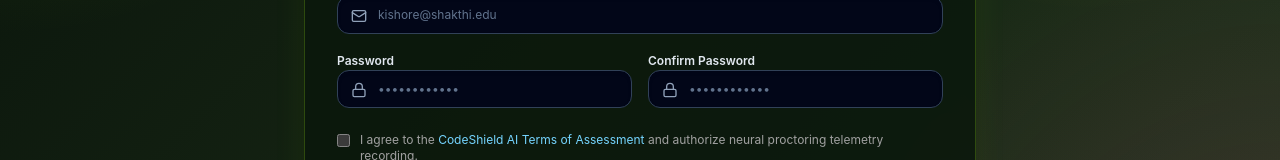
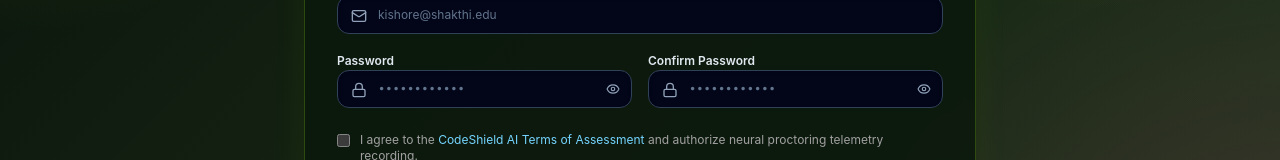
Before and after one commit to kishores2529cse-svg/System-monitoring-, a React (Vite) app in the folder frontend/: page /register in a window 1280 px wide. Shown: the part 417-577 px from the top of the page. Built offline with nearby package versions, Linux system fonts and the light colour scheme; no server answers.

Commit message:
feat: add eye visibility toggle to password input fields

```diff
--- a/frontend/src/components/monitoring/ExamPasswordGateModal.tsx
+++ b/frontend/src/components/monitoring/ExamPasswordGateModal.tsx
@@ -1,5 +1,5 @@
 import React, { useState } from 'react';
-import { Lock, KeyRound, ShieldAlert, ArrowRight, LogOut } from 'lucide-react';
+import { Lock, KeyRound, ShieldAlert, ArrowRight, LogOut, Eye, EyeOff } from 'lucide-react';
 import { useNavigate } from 'react-router-dom';
 import { api } from '../../api/client';
 
@@ -11,6 +11,7 @@ interface ExamPasswordGateModalProps {
 export const ExamPasswordGateModal: React.FC<ExamPasswordGateModalProps> = ({ isOpen, onSuccess }) => {
   const navigate = useNavigate();
   const [password, setPassword] = useState<string>('');
+  const [showPassword, setShowPassword] = useState<boolean>(false);
   const [error, setError] = useState<string>('');
   const [loading, setLoading] = useState<boolean>(false);
 
@@ -62,8 +63,9 @@ export const ExamPasswordGateModal: React.FC<ExamPasswordGateModalProps> = ({ is
               <KeyRound className="h-3.5 w-3.5 text-[#7CFF4D]" />
               Exam Access Passcode
             </label>
+            <div className="relative">
               <input
-              type="password"
+                type={showPassword ? 'text' : 'password'}
                 autoFocus
                 value={password}
                 onChange={(e) => {
@@ -71,8 +73,18 @@ export const ExamPasswordGateModal: React.FC<ExamPasswordGateModalProps> = ({ is
                   if (error) setError('');
                 }}
                 placeholder="Enter exam password..."
-              className="w-full rounded-xl border border-white/15 bg-black/50 px-4 py-3 text-sm font-mono text-white placeholder-slate-500 outline-none focus:border-[#7CFF4D] transition"
+                className="w-full rounded-xl border border-white/15 bg-black/50 pl-4 pr-11 py-3 text-sm font-mono text-white placeholder-slate-500 outline-none focus:border-[#7CFF4D] transition"
               />
+              <button
+                type="button"
+                onClick={() => setShowPassword(!showPassword)}
+                className="absolute right-3.5 top-3.5 text-slate-400 hover:text-slate-200 transition-colors focus:outline-none cursor-pointer"
+                title={showPassword ? 'Hide passcode' : 'Show passcode'}
+                aria-label={showPassword ? 'Hide passcode' : 'Show passcode'}
+              >
+                {showPassword ? <EyeOff className="w-4 h-4" /> : <Eye className="w-4 h-4" />}
+              </button>
+            </div>
           </div>
 
           {error && (
--- a/frontend/src/pages/Auth/AdminLogin.tsx
+++ b/frontend/src/pages/Auth/AdminLogin.tsx
@@ -1,6 +1,6 @@
 import React, { useState } from 'react';
 import { Link, useNavigate } from 'react-router-dom';
-import { Shield, Key, Lock, ShieldAlert, ArrowRight, Sparkles, AlertCircle } from 'lucide-react';
+import { Shield, Key, Lock, ShieldAlert, ArrowRight, Sparkles, AlertCircle, Eye, EyeOff } from 'lucide-react';
 import { motion } from 'framer-motion';
 import { useAuth } from '../../contexts/AuthContext';
 import { GlowingButton } from '../../components/ui/GlowingButton';
@@ -10,6 +10,7 @@ import { PageTransition } from '../../components/ui/PageTransition';
 export const AdminLogin: React.FC = () => {
   const [adminId, setAdminId] = useState('');
   const [password, setPassword] = useState('');
+  const [showPassword, setShowPassword] = useState(false);
   const [code2FA, setCode2FA] = useState('');
   const [show2FA, setShow2FA] = useState(false);
   const [loading, setLoading] = useState(false);
@@ -104,13 +105,22 @@ export const AdminLogin: React.FC = () => {
               <div className="relative">
                 <Lock className="w-4 h-4 text-slate-400 absolute left-3.5 top-3.5" />
                 <input
-                  type="password"
+                  type={showPassword ? 'text' : 'password'}
                   required
                   value={password}
                   onChange={(e) => setPassword(e.target.value)}
                   placeholder="••••••••••••"
-                  className="w-full pl-10 pr-4 py-3 rounded-2xl bg-slate-900 border border-slate-700 text-white text-sm transition-all duration-300 focus:outline-none focus:border-rose-400 focus:shadow-[0_0_0_3px_rgba(244,63,94,0.12)] placeholder:text-slate-500 font-mono"
+                  className="w-full pl-10 pr-11 py-3 rounded-2xl bg-slate-900 border border-slate-700 text-white text-sm transition-all duration-300 focus:outline-none focus:border-rose-400 focus:shadow-[0_0_0_3px_rgba(244,63,94,0.12)] placeholder:text-slate-500 font-mono"
                 />
+                <button
+                  type="button"
+                  onClick={() => setShowPassword(!showPassword)}
+                  className="absolute right-3.5 top-3.5 text-slate-400 hover:text-slate-200 transition-colors focus:outline-none cursor-pointer"
+                  title={showPassword ? 'Hide passphrase' : 'Show passphrase'}
+                  aria-label={showPassword ? 'Hide passphrase' : 'Show passphrase'}
+                >
+                  {showPassword ? <EyeOff className="w-4 h-4" /> : <Eye className="w-4 h-4" />}
+                </button>
               </div>
             </div>
 
--- a/frontend/src/pages/Auth/CandidateLogin.tsx
+++ b/frontend/src/pages/Auth/CandidateLogin.tsx
@@ -1,6 +1,6 @@
 import React, { useState } from 'react';
 import { Link, useNavigate } from 'react-router-dom';
-import { Mail, Lock, LogIn, Shield, Sparkles, AlertCircle, Laptop, GraduationCap, PenTool, Mouse, BookOpen, Quote, Cpu, Cloud, Globe, Brain, Layers, ShieldCheck } from 'lucide-react';
+import { Mail, Lock, LogIn, Shield, Sparkles, AlertCircle, Laptop, GraduationCap, PenTool, Mouse, BookOpen, Quote, Cpu, Cloud, Globe, Brain, Layers, ShieldCheck, Eye, EyeOff } from 'lucide-react';
 import { motion } from 'framer-motion';
 import { useAuth } from '../../contexts/AuthContext';
 import { PageTransition } from '../../components/ui/PageTransition';
@@ -9,6 +9,7 @@ import { SplashCursor } from '../../components/ui/SplashCursor';
 export const CandidateLogin: React.FC = () => {
   const [email, setEmail] = useState('');
   const [password, setPassword] = useState('');
+  const [showPassword, setShowPassword] = useState(false);
   const [rememberMe, setRememberMe] = useState(true);
   const [loading, setLoading] = useState(false);
   const [errorMessage, setErrorMessage] = useState('');
@@ -351,13 +352,22 @@ export const CandidateLogin: React.FC = () => {
                     <div className="relative">
                       <Lock className="w-4 h-4 text-slate-400 absolute left-3.5 top-3.5" />
                       <input
-                        type="password"
+                        type={showPassword ? 'text' : 'password'}
                         required
                         value={password}
                         onChange={(e) => setPassword(e.target.value)}
                         placeholder="••••••••••••"
-                        className="w-full pl-10 pr-4 py-3 rounded-2xl bg-black/70 border border-white/15 text-white text-sm transition-all duration-300 focus:outline-none focus:border-[#7CFF4D] focus:ring-1 focus:ring-[#7CFF4D] placeholder:text-slate-500 font-mono"
+                        className="w-full pl-10 pr-11 py-3 rounded-2xl bg-black/70 border border-white/15 text-white text-sm transition-all duration-300 focus:outline-none focus:border-[#7CFF4D] focus:ring-1 focus:ring-[#7CFF4D] placeholder:text-slate-500 font-mono"
                       />
+                      <button
+                        type="button"
+                        onClick={() => setShowPassword(!showPassword)}
+                        className="absolute right-3.5 top-3.5 text-slate-400 hover:text-slate-200 transition-colors focus:outline-none cursor-pointer"
+                        title={showPassword ? 'Hide password' : 'Show password'}
+                        aria-label={showPassword ? 'Hide password' : 'Show password'}
+                      >
+                        {showPassword ? <EyeOff className="w-4 h-4" /> : <Eye className="w-4 h-4" />}
+                      </button>
                     </div>
                   </div>
 
--- a/frontend/src/pages/Auth/CandidateRegister.tsx
+++ b/frontend/src/pages/Auth/CandidateRegister.tsx
@@ -1,6 +1,6 @@
 import React, { useState } from 'react';
 import { Link, useNavigate } from 'react-router-dom';
-import { Shield, User, Building, BookOpen, Mail, Phone, Lock, Sparkles, AlertCircle } from 'lucide-react';
+import { Shield, User, Building, BookOpen, Mail, Phone, Lock, Sparkles, AlertCircle, Eye, EyeOff } from 'lucide-react';
 import { motion } from 'framer-motion';
 import { useAuth } from '../../contexts/AuthContext';
 import { GlowingButton } from '../../components/ui/GlowingButton';
@@ -18,6 +18,8 @@ export const CandidateRegister: React.FC = () => {
     confirmPassword: '',
     termsAccepted: false
   });
+  const [showPassword, setShowPassword] = useState(false);
+  const [showConfirmPassword, setShowConfirmPassword] = useState(false);
   const [loading, setLoading] = useState(false);
   const [errorMessage, setErrorMessage] = useState('');
   const { registerCandidate } = useAuth();
@@ -184,13 +186,22 @@ export const CandidateRegister: React.FC = () => {
               <div className="relative">
                 <Lock className="w-4 h-4 text-slate-400 absolute left-3.5 top-3" />
                 <input
-                  type="password"
+                  type={showPassword ? 'text' : 'password'}
                   required
                   value={formData.password}
                   onChange={(e) => setFormData({ ...formData, password: e.target.value })}
                   placeholder="••••••••••••"
-                  className="w-full pl-10 pr-3 py-2.5 rounded-xl bg-slate-950 border border-slate-700 text-white text-xs focus:outline-none focus:border-[#7CFF4D] placeholder-slate-500 shadow-inner"
+                  className="w-full pl-10 pr-10 py-2.5 rounded-xl bg-slate-950 border border-slate-700 text-white text-xs focus:outline-none focus:border-[#7CFF4D] placeholder-slate-500 shadow-inner font-mono"
                 />
+                <button
+                  type="button"
+                  onClick={() => setShowPassword(!showPassword)}
+                  className="absolute right-3 top-3 text-slate-400 hover:text-slate-200 transition-colors focus:outline-none cursor-pointer"
+                  title={showPassword ? 'Hide password' : 'Show password'}
+                  aria-label={showPassword ? 'Hide password' : 'Show password'}
+                >
+                  {showPassword ? <EyeOff className="w-3.5 h-3.5" /> : <Eye className="w-3.5 h-3.5" />}
+                </button>
               </div>
             </div>
 
@@ -199,13 +210,22 @@ export const CandidateRegister: React.FC = () => {
               <div className="relative">
                 <Lock className="w-4 h-4 text-slate-400 absolute left-3.5 top-3" />
                 <input
-                  type="password"
+                  type={showConfirmPassword ? 'text' : 'password'}
                   required
                   value={formData.confirmPassword}
                   onChange={(e) => setFormData({ ...formData, confirmPassword: e.target.value })}
                   placeholder="••••••••••••"
-                  className="w-full pl-10 pr-3 py-2.5 rounded-xl bg-slate-950 border border-slate-700 text-white text-xs focus:outline-none focus:border-[#7CFF4D] placeholder-slate-500 shadow-inner"
+                  className="w-full pl-10 pr-10 py-2.5 rounded-xl bg-slate-950 border border-slate-700 text-white text-xs focus:outline-none focus:border-[#7CFF4D] placeholder-slate-500 shadow-inner font-mono"
                 />
+                <button
+                  type="button"
+                  onClick={() => setShowConfirmPassword(!showConfirmPassword)}
+                  className="absolute right-3 top-3 text-slate-400 hover:text-slate-200 transition-colors focus:outline-none cursor-pointer"
+                  title={showConfirmPassword ? 'Hide password' : 'Show password'}
+                  aria-label={showConfirmPassword ? 'Hide password' : 'Show password'}
+                >
+                  {showConfirmPassword ? <EyeOff className="w-3.5 h-3.5" /> : <Eye className="w-3.5 h-3.5" />}
+                </button>
               </div>
             </div>
 
```
Lines whose indentation alone changed are shown as unchanged.
